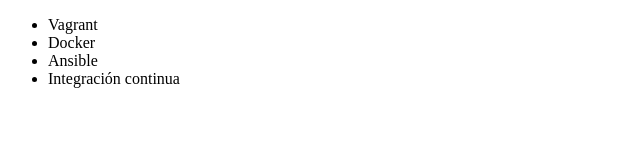
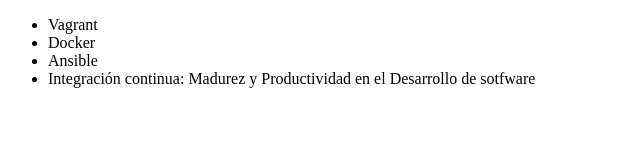
Before and after one commit to Doryury/Alura-git, a plain HTML site: page index.html in a window 1280 px wide. Shown: the whole page, without its empty margins (0-640 px from the left). Drawn offline with Linux system fonts and the light colour scheme.

Commit message:
Renombrando curso de Integración Contínua

```diff
--- a/index.html
+++ b/index.html
@@ -9,7 +9,7 @@
          <li> Vagrant </li>
          <li> Docker </li>
          <li> Ansible </li>
-         <li> Integración continua </li>
+         <li> Integración continua: Madurez y Productividad en el Desarrollo de sotfware </li>
      </ul>
 </body>
 </html>
```
